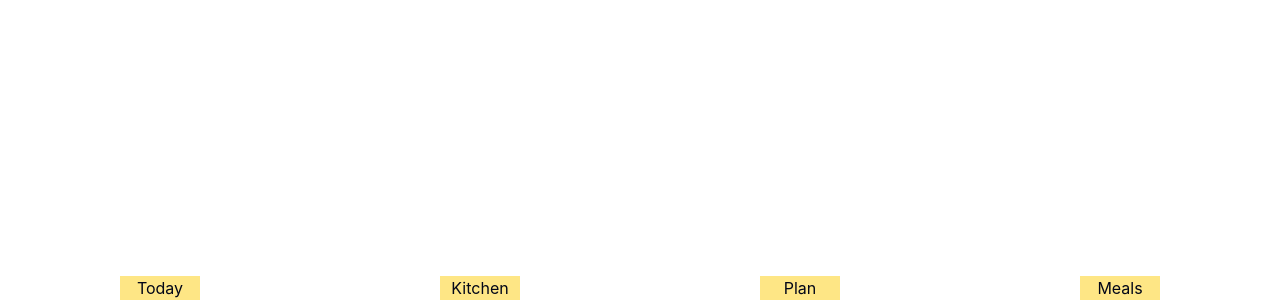
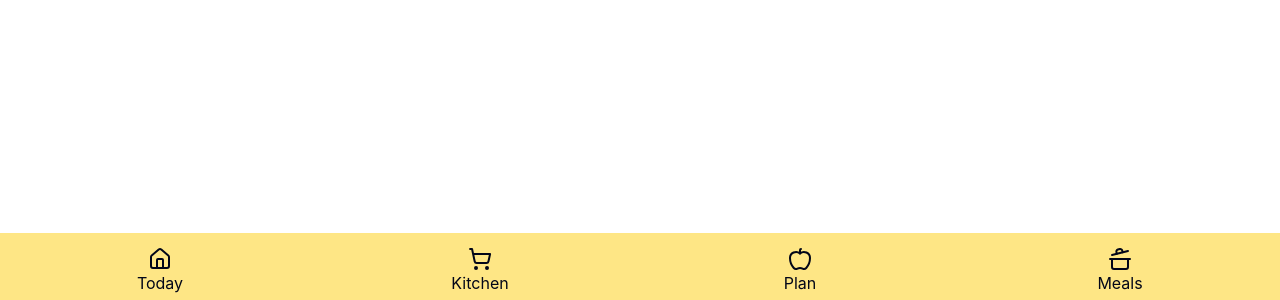
Before and after one commit to KrzysiekLipiec/meal-app, a React (Vite) app: page / in a window 1280 px wide. Shown: the part 500-800 px from the top of the page. Built offline with nearby package versions, Linux system fonts and the light colour scheme.

Commit message:
BottomNavigation add icons and labels mock, fill bottom gesture navigation on Android

```diff
--- a/index.html
+++ b/index.html
@@ -2,12 +2,14 @@
 <html lang="en">
   <head>
     <meta charset="UTF-8" />
+    <meta name="theme-color" content="#0f172a" />
+    <meta name="viewport" content="width=device-width, initial-scale=1.0, viewport-fit=cover" />
     <link rel="icon" type="image/png" href="/favicon-96x96.png" sizes="96x96" />
     <link rel="icon" type="image/svg+xml" href="/favicon.svg" />
     <link rel="shortcut icon" href="/favicon.ico" />
     <link rel="apple-touch-icon" sizes="180x180" href="/apple-touch-icon.png" />
     <link rel="manifest" href="/site.webmanifest" />
-    <meta name="viewport" content="width=device-width, initial-scale=1.0" />
+    <meta name="viewport" content="width=device-width, initial-scale=1.0, viewport-fit=cover" />
     <title>meal-app</title>
   </head>
   <body>
--- a/package.json
+++ b/package.json
@@ -28,7 +28,8 @@
     "react": "^19.2.0",
     "react-dom": "^19.2.0",
     "tailwind-merge": "^3.5.0",
-    "tailwindcss": "^4.2.0"
+    "tailwindcss": "^4.2.0",
+    "workbox-window": "^7.4.0"
   },
   "devDependencies": {
     "@eslint/js": "^9.39.1",
--- a/src/App.tsx
+++ b/src/App.tsx
@@ -1,10 +1,8 @@
-// import { Button } from '@/components/ui/button';
 import { BottomNavigationViewsActivity } from './components/layout/BottomNavigationViewsActivity';
 
 function App() {
   return (
     <div className="flex min-h-svh flex-col items-center justify-center">
-      {/*<Button>Hello</Button>*/}
       <BottomNavigationViewsActivity />
     </div>
   );
--- a/src/components/layout/BottomNavigationViewsActivity/BottomNavigationViewsActivity.tsx
+++ b/src/components/layout/BottomNavigationViewsActivity/BottomNavigationViewsActivity.tsx
@@ -1,16 +1,25 @@
 // import { styles } from './BottomNavigationViewsActivity.styles';
 
+import { Apple, CookingPot, Home, ShoppingCart, type LucideIcon } from 'lucide-react';
+import { BottomNavigationViewsActivityButton } from './BottomNavigationViewsActivityButton';
+
 export const BottomNavigationViewsActivity = () => {
-  const buttonsNames = [{ name: 'Today' }, { name: 'Kitchen' }, { name: 'Plan' }, { name: 'Meals' }];
+  interface NavItem {
+    label: string;
+    icon: LucideIcon; // Use this type from lucide-react
+  }
+
+  const navItems: NavItem[] = [
+    { label: 'Today', icon: Home },
+    { label: 'Kitchen', icon: ShoppingCart },
+    { label: 'Plan', icon: Apple },
+    { label: 'Meals', icon: CookingPot },
+  ];
 
   return (
-    <nav className={'fixed right-0 bottom-0 left-0 flex justify-around'}>
-      {buttonsNames.map((buttonName) => {
-        return (
-          <button key={buttonName.name} className={'w-20 bg-amber-200'}>
-            {buttonName.name}
-          </button>
-        );
+    <nav className="fixed bottom-0 flex h-1/12 w-full justify-around bg-amber-200 pt-2 pb-[env(safe-area-inset-bottom)]">
+      {navItems.map((item) => {
+        return <BottomNavigationViewsActivityButton key={item.label} item={item} />;
       })}
     </nav>
   );
--- /dev/null
+++ b/src/components/layout/BottomNavigationViewsActivity/BottomNavigationViewsActivityButton.tsx
@@ -0,0 +1,24 @@
+import type { LucideIcon } from 'lucide-react';
+
+interface NavItem {
+  label: string;
+  icon: LucideIcon;
+}
+export const BottomNavigationViewsActivityButton = ({ item }: { item: NavItem }) => {
+  const Icon = item.icon;
+
+  const handleButtonClick = () => {
+    // Check if the browser supports it
+    if ('vibrate' in navigator) {
+      navigator.vibrate(10);
+    }
+    console.log('Button clicked!');
+  };
+
+  return (
+    <button className="flex-1 transition-transform duration-75 ease-out select-none active:scale-90" onClick={handleButtonClick}>
+      <Icon className="mx-auto h-6 w-6 flex-1" />
+      {item.label}
+    </button>
+  );
+};
--- a/vite.config.ts
+++ b/vite.config.ts
@@ -15,6 +15,7 @@ export default defineConfig({
     tailwindcss(),
     VitePWA({
       registerType: 'autoUpdate', // auto update service worker
+      injectRegister: 'auto',
       includeAssets: ['favicon.svg', 'robots.txt', 'apple-touch-icon.png'],
       manifest: {
         name: 'Meal Planner',
```
Also changed, not shown: 2 other files (tests, documents, lock files or other folders).
